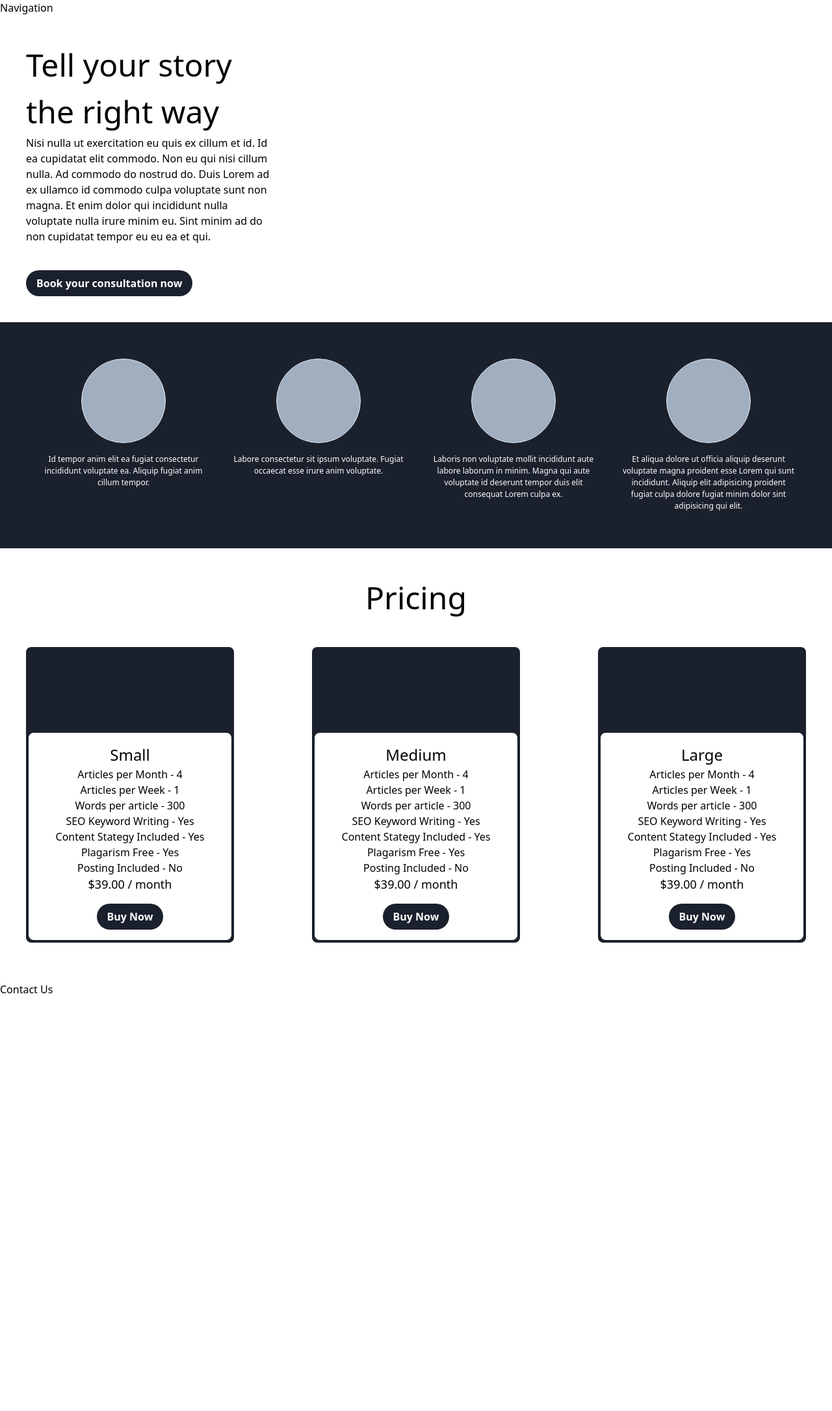
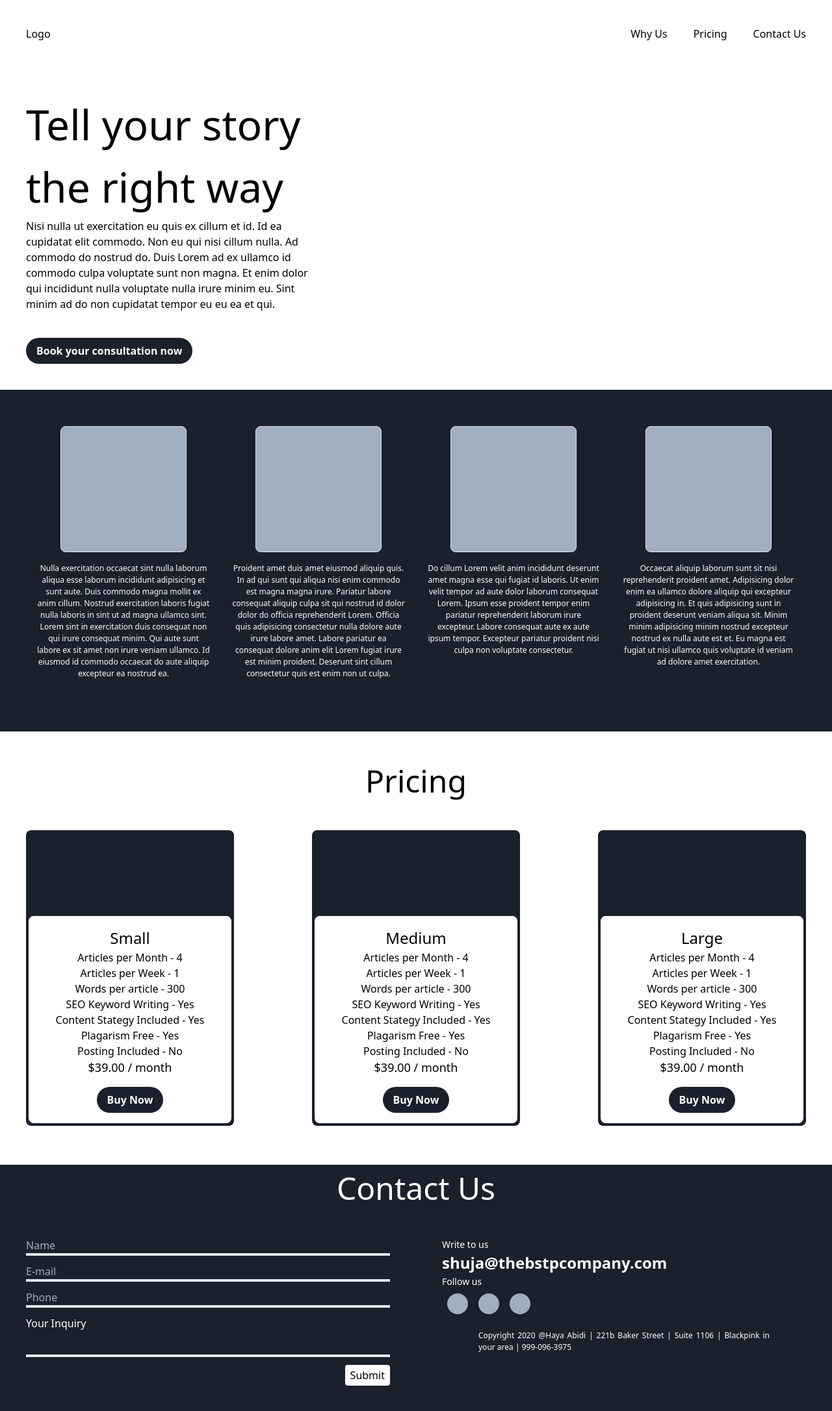
Before and after one commit to akshay-nm/thebstpcompany.com, a React (Create React App) app: page / in a window 1280 px wide. Shown: the whole page at 65% size. Before the commit the page ends 1535 px from the top, so only its background shows below. Built offline with nearby package versions, Linux system fonts and the light colour scheme.

Commit message:
Make it responsive

```diff
--- a/src/components/contact-us/ContactUs.js
+++ b/src/components/contact-us/ContactUs.js
@@ -2,8 +2,33 @@ import React from 'react';
 
 const ContactUs = () => {
   return (
-    <div>
-      Contact Us
+    <div className='bg-gray-900 text-white'>
+      <div className='text-center text-5xl'>Contact Us</div>
+      <div className='grid grid-cols-1 md:grid-cols-2 p-10 gap-20'>
+        <div>
+          <input className='border-b-4 mb-3 bg-gray-900 w-full' placeholder='Name' type='text' id='name' />
+          <input className='border-b-4 mb-3 bg-gray-900 w-full' placeholder='E-mail' type='text' id='name' />
+          <input className='border-b-4 mb-3 bg-gray-900 w-full' placeholder='Phone' type='text' id='name' />
+          <div className='mb-3'>Your Inquiry</div>
+          <input className='border-b-4 mb-3 bg-gray-900 w-full' placeholder='' type='text' id='name' />
+          <div className='text-right'>
+            <button className='bg-white text-black py-1 px-2 rounded'>Submit</button>
+          </div>
+        </div>
+        <div>
+          <div className='text-sm'>Write to us</div>
+          <div className='font-black text-lg sm:text-xl md:text-2xl'>shuja@thebstpcompany.com</div>
+          <div>
+            <div className='text-sm'>Follow us</div>
+            <div className='flex'>
+              <div className='rounded-full p-4 m-2 bg-gray-500'></div>
+              <div className='rounded-full p-4 m-2 bg-gray-500'></div>
+              <div className='rounded-full p-4 m-2 bg-gray-500'></div>
+            </div>
+          </div>
+          <div className='text-xs text-justify p-4 mx-10'>Copyright 2020 @Haya Abidi | 221b Baker Street | Suite 1106 | Blackpink in your area | 999-096-3975</div>
+        </div>
+      </div>
     </div>
   );
 };
--- a/src/components/home/Home.js
+++ b/src/components/home/Home.js
@@ -3,8 +3,8 @@ import React from 'react';
 const Home = () => {
   return (
     <div className='w-full flex flex-col p-10'>
-      <div className='text-5xl'>Tell your story <br />the right way</div>
-      <div className='w-full max-w-sm'>Nisi nulla ut exercitation eu quis ex cillum et id. Id ea cupidatat elit commodo. Non eu qui nisi cillum nulla. Ad commodo do nostrud do. Duis Lorem ad ex ullamco id commodo culpa voluptate sunt non magna. Et enim dolor qui incididunt nulla voluptate nulla irure minim eu. Sint minim ad do non cupidatat tempor eu eu ea et qui.</div>
+      <div className='text-5xl md:text-6xl'>Tell your story <br />the right way</div>
+      <div className='w-full max-w-sm md:max-w-md'>Nisi nulla ut exercitation eu quis ex cillum et id. Id ea cupidatat elit commodo. Non eu qui nisi cillum nulla. Ad commodo do nostrud do. Duis Lorem ad ex ullamco id commodo culpa voluptate sunt non magna. Et enim dolor qui incididunt nulla voluptate nulla irure minim eu. Sint minim ad do non cupidatat tempor eu eu ea et qui.</div>
       <div className='pt-10'>
         <button className='bg-gray-900 hover:bg-gray-700 text-white font-bold py-2 px-4 rounded-full'>Book your consultation now</button>
       </div>
--- a/src/components/navigation/Navigation.js
+++ b/src/components/navigation/Navigation.js
@@ -1,10 +1,29 @@
-import React from 'react';
+import React, { useState } from 'react';
 
 const Navigation = () => {
+  const [expanded, set] = useState(false)
   return (
-    <div>
-      Navigation
-    </div>
+    <nav className='w-full flex items-center justify-between p-10'>
+      <div>
+        <div>Logo</div>
+        <div className={`block ${expanded? '' : 'hidden'} sm:hidden`}>
+          <div>Why Us</div>
+          <div>Pricing</div>
+          <div>Contact Us</div>
+        </div>
+      </div>
+      <div className="block sm:hidden">
+        <button className="flex items-center px-3 py-2 border rounded text-gray-900 border-gray-400 hover:text-gray-700 hover:border-white" onClick={() => set(!expanded)}>
+          <div className={`${expanded? 'hidden': ''}`}><svg className='fill-current h-3 w-3' viewBox="0 0 20 20" xmlns="http://www.w3.org/2000/svg"><title>Menu</title><path d="M0 3h20v2H0V3zm0 6h20v2H0V9zm0 6h20v2H0v-2z"/></svg></div>
+          <div className={`${expanded? '': 'hidden'}`}>x</div>
+        </button>
+      </div>
+      <div className='hidden sm:flex flex-row-reverse'>
+        <div className='ml-10'>Contact Us</div>
+        <div className='ml-10'>Pricing</div>
+        <div className='ml-10'>Why Us</div>
+      </div>
+    </nav>
   );
 };
 
--- a/src/components/why-us/WhyUs.js
+++ b/src/components/why-us/WhyUs.js
@@ -3,21 +3,21 @@ import React from 'react';
 const WhyUs = () => {
   return (
     <div className='p-10 grid grid-cols-1 md:grid-cols-2 lg:grid-cols-4 bg-gray-900 text-white'>
-      <div className='flex flex-col items-center text-center p-4'>
-        <div className='border rounded-full bg-gray-500 p-16'></div>
-        <div className='text-xs w-full max-w-xs mt-4'>Id tempor anim elit ea fugiat consectetur incididunt voluptate ea. Aliquip fugiat anim cillum tempor.</div>
+      <div className='flex flex-col items-center text-center p-4 mb-6'>
+        <div className='border rounded-lg bg-gray-500 p-24'></div>
+        <div className='text-xs w-full max-w-xs mt-4'>Nulla exercitation occaecat sint nulla laborum aliqua esse laborum incididunt adipisicing et sunt aute. Duis commodo magna mollit ex anim cillum. Nostrud exercitation laboris fugiat nulla laboris in sint ut ad magna ullamco sint. Lorem sint in exercitation duis consequat non qui irure consequat minim. Qui aute sunt labore ex sit amet non irure veniam ullamco. Id eiusmod id commodo occaecat do aute aliquip excepteur ea nostrud ea.</div>
+      </div>
+      <div className='flex flex-col items-center text-center p-4 mb-6'>
+        <div className='border rounded-lg bg-gray-500 p-24'></div>
+        <div className='text-xs w-full max-w-xs mt-4'>Proident amet duis amet eiusmod aliquip quis. In ad qui sunt qui aliqua nisi enim commodo est magna magna irure. Pariatur labore consequat aliquip culpa sit qui nostrud id dolor dolor do officia reprehenderit Lorem. Officia quis adipisicing consectetur nulla dolore aute irure labore amet. Labore pariatur ea consequat dolore anim elit Lorem fugiat irure est minim proident. Deserunt sint cillum consectetur quis est enim non ut culpa.</div>
+      </div>
+      <div className='flex flex-col items-center text-center p-4 mb-6'>
+        <div className='border rounded-lg bg-gray-500 p-24'></div>
+        <div className='text-xs w-full max-w-xs mt-4'>Do cillum Lorem velit anim incididunt deserunt amet magna esse qui fugiat id laboris. Ut enim velit tempor ad aute dolor laborum consequat Lorem. Ipsum esse proident tempor enim pariatur reprehenderit laborum irure excepteur. Labore consequat aute ex aute ipsum tempor. Excepteur pariatur proident nisi culpa non voluptate consectetur.</div>
       </div>
       <div className='flex flex-col items-center text-center p-4'>
-        <div className='border rounded-full bg-gray-500 p-16'></div>
-        <div className='text-xs w-full max-w-xs mt-4'>Labore consectetur sit ipsum voluptate. Fugiat occaecat esse irure anim voluptate.</div>
-      </div>
-      <div className='flex flex-col items-center text-center p-4'>
-        <div className='border rounded-full bg-gray-500 p-16'></div>
-        <div className='text-xs w-full max-w-xs mt-4'>Laboris non voluptate mollit incididunt aute labore laborum in minim. Magna qui aute voluptate id deserunt tempor duis elit consequat Lorem culpa ex.</div>
-      </div>
-      <div className='flex flex-col items-center text-center p-4'>
-        <div className='border rounded-full bg-gray-500 p-16'></div>
-        <div className='text-xs w-full max-w-xs mt-4'>Et aliqua dolore ut officia aliquip deserunt voluptate magna proident esse Lorem qui sunt incididunt. Aliquip elit adipisicing proident fugiat culpa dolore fugiat minim dolor sint adipisicing qui elit.</div>
+        <div className='border rounded-lg bg-gray-500 p-24'></div>
+        <div className='text-xs w-full max-w-xs mt-4'>Occaecat aliquip laborum sunt sit nisi reprehenderit proident amet. Adipisicing dolor enim ea ullamco dolore aliquip qui excepteur adipisicing in. Et quis adipisicing sunt in proident deserunt veniam aliqua sit. Minim minim adipisicing minim nostrud excepteur nostrud ex nulla aute est et. Eu magna est fugiat ut nisi ullamco quis voluptate id veniam ad dolore amet exercitation.</div>
       </div>
     </div>
   );
```
